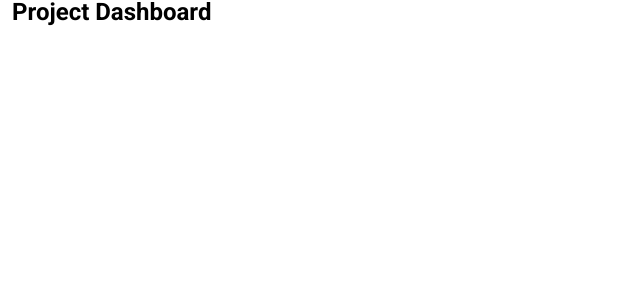
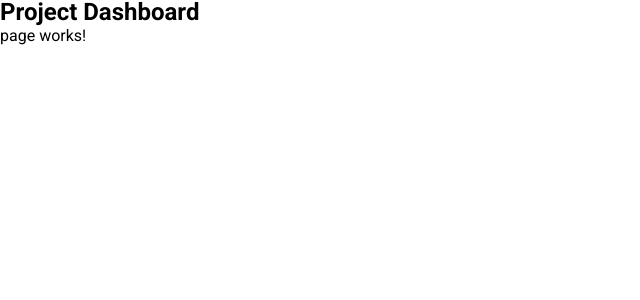
Before and after one commit to johnrsimoneau/ng-ngrx-rxjs-dashboard-project, an Angular app in the folder project-dashboard/: page /projects in a window 1280 px wide. Before the commit this address led to /. Shown: the top 300 px of the page, without its empty margins (0-640 px from the left). Built offline with nearby package versions, Linux system fonts and the light colour scheme.

Commit message:
Added project module w/ routing

```diff
--- a/project-dashboard/src/app/app-routing.module.ts
+++ b/project-dashboard/src/app/app-routing.module.ts
@@ -1,10 +1,18 @@
 import { NgModule } from '@angular/core';
 import { RouterModule, Routes } from '@angular/router';
 
-const routes: Routes = [];
+const routes: Routes = [
+  {
+    path: 'projects',
+    loadChildren: () =>
+      import('./modules/features/project/project.module').then(
+        (m) => m.ProjectModule
+      ),
+  },
+];
 
 @NgModule({
   imports: [RouterModule.forRoot(routes)],
-  exports: [RouterModule]
+  exports: [RouterModule],
 })
-export class AppRoutingModule { }
+export class AppRoutingModule {}
--- a/project-dashboard/src/app/app.component.html
+++ b/project-dashboard/src/app/app.component.html
@@ -1,2 +1,2 @@
-<h1 class="px-3">Project Dashboard</h1>
+<h1>Project Dashboard</h1>
 <router-outlet></router-outlet>
--- /dev/null
+++ b/project-dashboard/src/app/modules/features/project/page/page.component.html
@@ -0,0 +1 @@
+<p>page works!</p>
--- /dev/null
+++ b/project-dashboard/src/app/modules/features/project/page/page.component.ts
@@ -0,0 +1,14 @@
+import { Component, OnInit } from '@angular/core';
+
+@Component({
+  selector: 'jrs-page',
+  templateUrl: './page.component.html',
+  styleUrls: ['./page.component.scss'],
+})
+export class ProjectPageComponent implements OnInit {
+  constructor() {}
+
+  ngOnInit(): void {
+    console.log('project page loaded');
+  }
+}
```
Also changed, not shown: project-dashboard/src/app/modules/features/project/project-routing.module.ts (added, +20 -0 lines), project-dashboard/src/app/modules/features/project/project.module.ts (+6 -7 lines), project-dashboard/src/app/modules/features/project/page/page.component.scss (added).
